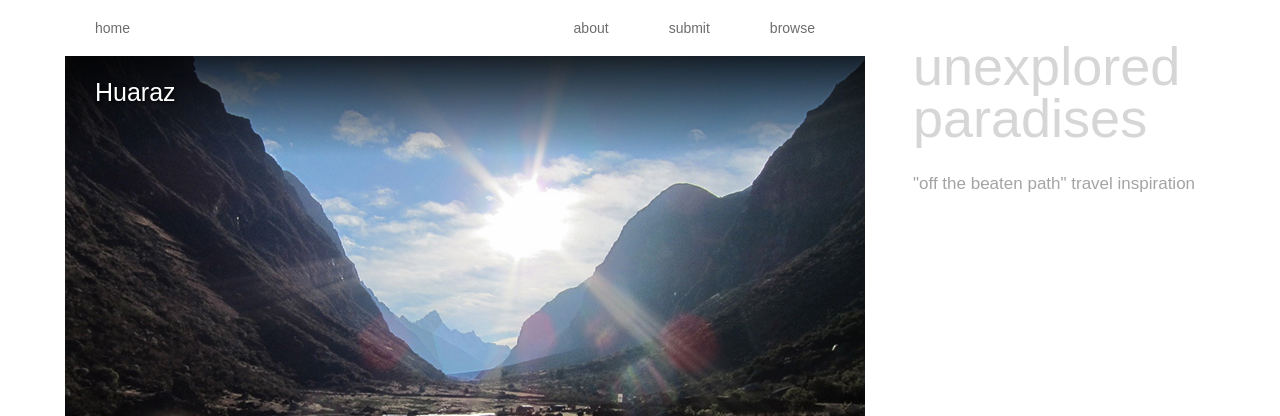
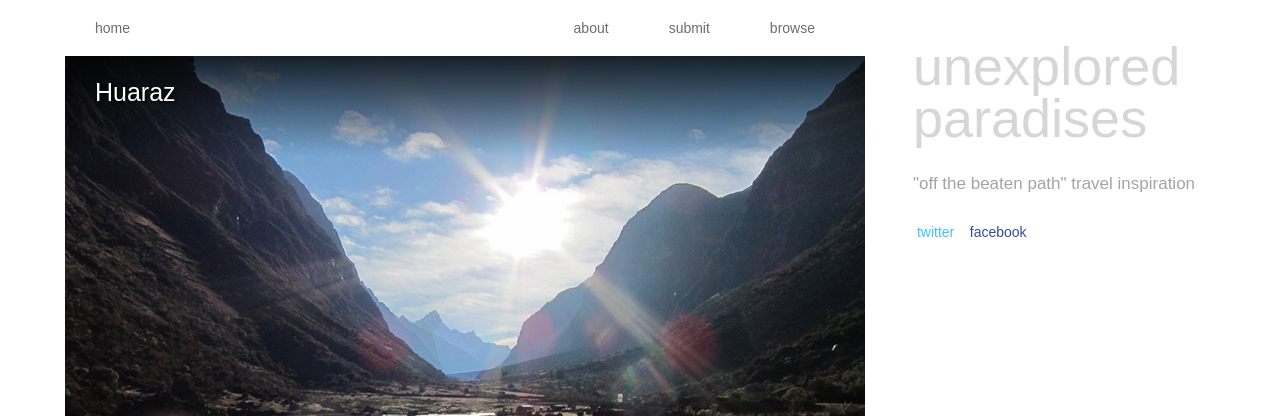
Before and after one commit to crawlingout/unexplored, a Jekyll site: the page built from index.html, in a window 1280 px wide. Shown: the top 416 px of the page. Built offline with Jekyll 4.4.1, drawn with Linux system fonts in a browser that asks for light colours; Markdown is read by kramdown in place of the engine named in the settings; the list of posts is cut into pages by our own code; comment, search, counter and statistics services are not loaded.

Commit message:
Facebook and Twitter links added, twtrdsc used for Facebook descriptions

```diff
--- a/_includes/foot.html
+++ b/_includes/foot.html
@@ -1,5 +1,9 @@
       <div id="footer">
         <a class="atom-rss" href="/">HOME</a> &nbsp;&nbsp;&nbsp;&nbsp;|&nbsp;&nbsp;&nbsp;&nbsp; <a class="atom-rss" href="/about/">ABOUT</a> &nbsp;&nbsp;&nbsp;&nbsp;|&nbsp;&nbsp;&nbsp;&nbsp; <a href="/submit">SUBMIT</a> &nbsp;&nbsp;&nbsp;&nbsp;|&nbsp;&nbsp;&nbsp;&nbsp; <a class="atom-rss" href="/browse/">BROWSE</a>
+
+        <div id="subscribe">
+          <br /><a class="twittercolor" href="https://twitter.com/unXpl0red">twitter</a> &nbsp;&nbsp; <a class="facebookcolor" href="https://www.facebook.com/unexploredparadises">facebook</a>
+        </div>
       </div>
 
     </div>
@@ -10,9 +14,9 @@
 
             <h2>"off the beaten path" travel inspiration</h2>
 
-            <!-- <div id="subscribe">
-              &nbsp;<a class="twittercolor" href="/feed.xml">twitter</a> &nbsp;&nbsp; <a class="facebookcolor" href="/feed.xml">facebook</a> &nbsp;&nbsp; <a class="atom-rss" href="/feed.xml">RSS</a>
-            </div> -->
+            <div id="subscribe">
+              &nbsp;<a class="twittercolor" href="https://twitter.com/unXpl0red">twitter</a> &nbsp;&nbsp; <a class="facebookcolor" href="https://www.facebook.com/unexploredparadises">facebook</a>
+            </div>
         </div>
 
         <div id="ads">
--- a/_includes/head.html
+++ b/_includes/head.html
@@ -34,7 +34,11 @@
     <!-- Facebook Open Graph -->
     <meta property="fb:app_id" content="{{ site.fbappid }}"/>
     <meta property="og:title" content="{{ page.title }}{% if page.country %}, {{ page.country }}{% endif %}"/>
+    {% if page.twtrdsc %}
+    <meta property="og:description" content="{{ page.twtrdsc }}"/>
+    {% else %}
     <meta property="og:description" content="{{ site.description }}"/>
+    {% endif %}
     {% if page.image %}
     <meta property="og:image" content="{{ site.url }}{{ page.image }}"/>
     {% else %}
@@ -83,10 +87,6 @@
 
         <h2>"off the beaten path" travel inspiration</h2>
 
-        <!-- <div id="subscribe">
-          &nbsp;<a class="twittercolor" href="/feed.xml">twitter</a> &nbsp;&nbsp; <a class="facebookcolor" href="/feed.xml">facebook</a> &nbsp;&nbsp; <a class="atom-rss" href="/feed.xml">RSS</a>
-        </div> -->
-
     </div>
 
     <div id="container">
--- a/css/style.css
+++ b/css/style.css
@@ -202,8 +202,8 @@
 }
 
 #subscribe {
-    color: #E4E4E4;
-    padding: 10px 0;
+    color: #e4e4e4;
+    padding: 20px 0;
 }
 
 .post {
```
